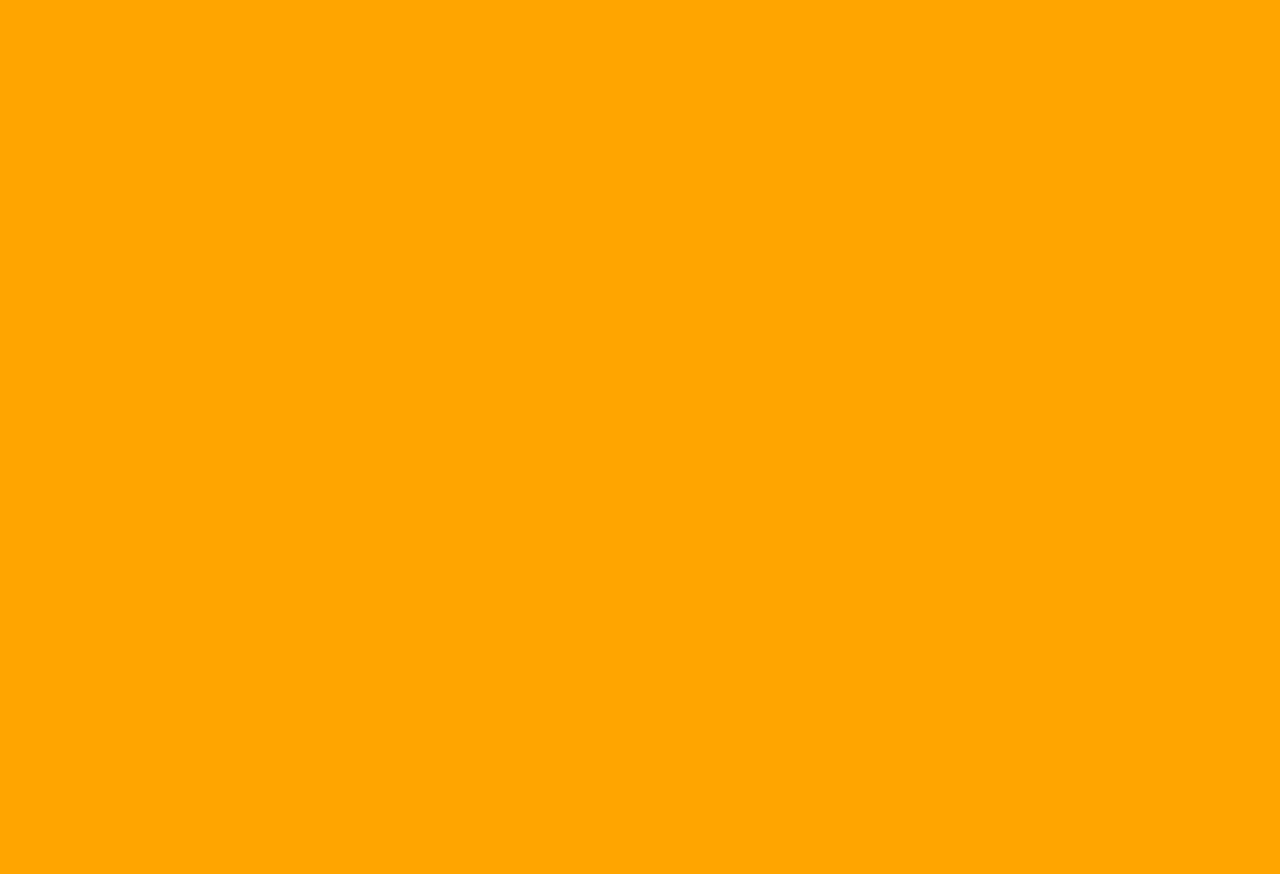
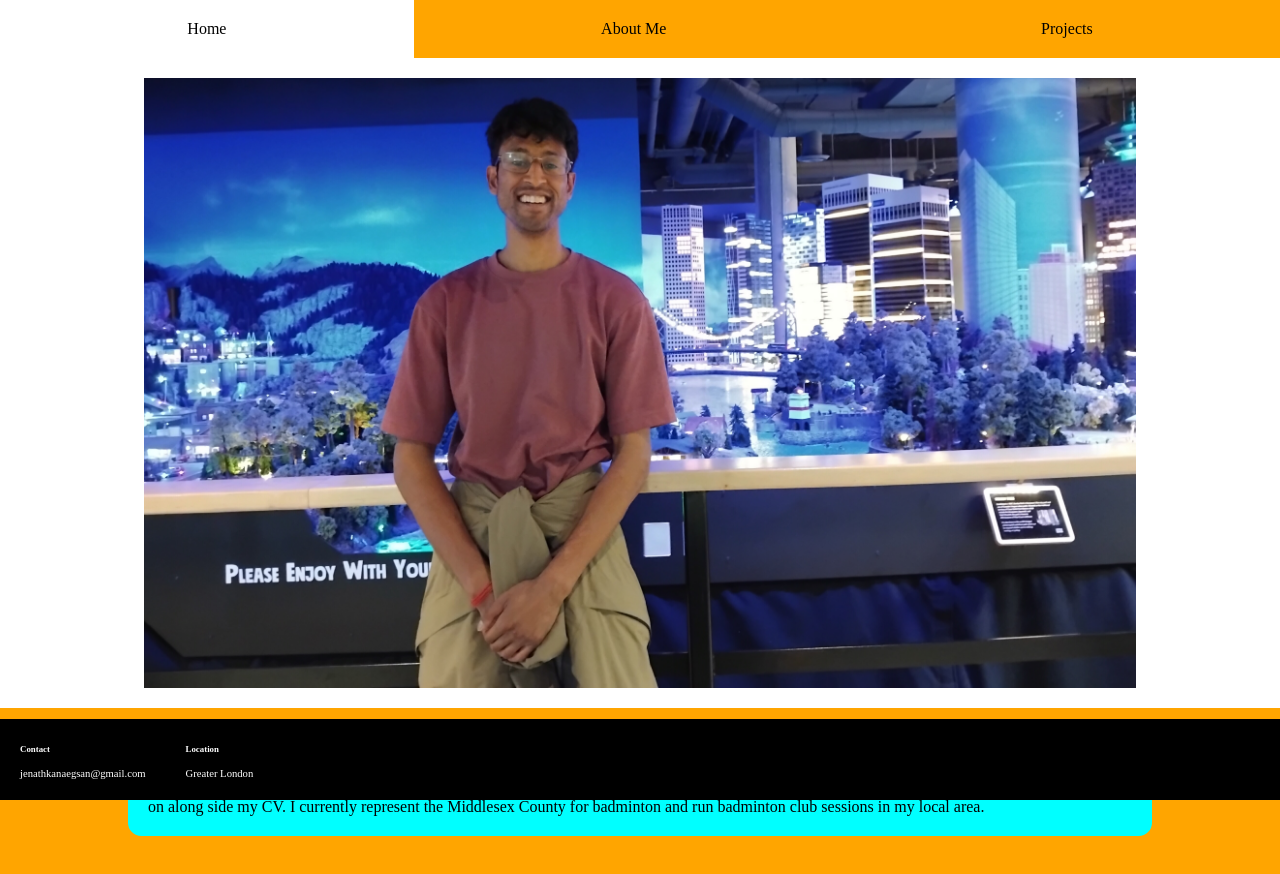
Before and after one commit to jenath/portfolio, a React (Vite) app: page /about in a window 1280 px wide. Shown: the top 874 px of the page. Before the commit the page ends 800 px from the top, so only its background shows below. Built offline with nearby package versions, Linux system fonts and the light colour scheme.

Commit message:
update routes

```diff
--- a/src/main.jsx
+++ b/src/main.jsx
@@ -9,10 +9,10 @@
 
 createRoot(document.getElementById('root')).render(
   <>
-    <BrowserRouter basename='/portfolio'>
+    <BrowserRouter>
       <Header />
         <Routes>
-          <Route path="/" element={<Home />} />
+          <Route path="/portfolio" element={<Home />} />
           <Route path="/projects" element={<Projects />} />
           <Route path="/about" element={<AboutMe />} />
         </Routes>
--- a/src/sections/Header.jsx
+++ b/src/sections/Header.jsx
@@ -7,7 +7,7 @@
       <section>
         <ul>
           <li>
-            <Link to="/">Home</ Link>
+            <Link to="/portfolio">Home</ Link>
           </li>
           <li>
             <Link to="/about">About Me</ Link>
```
